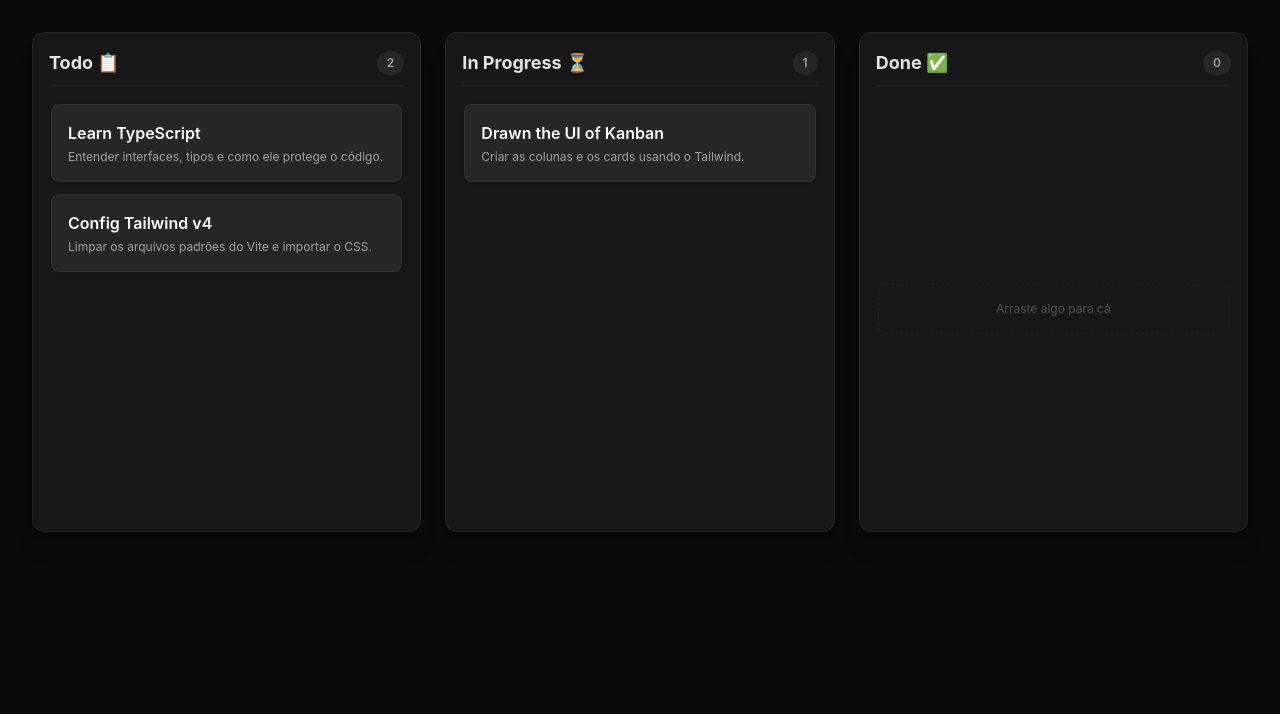
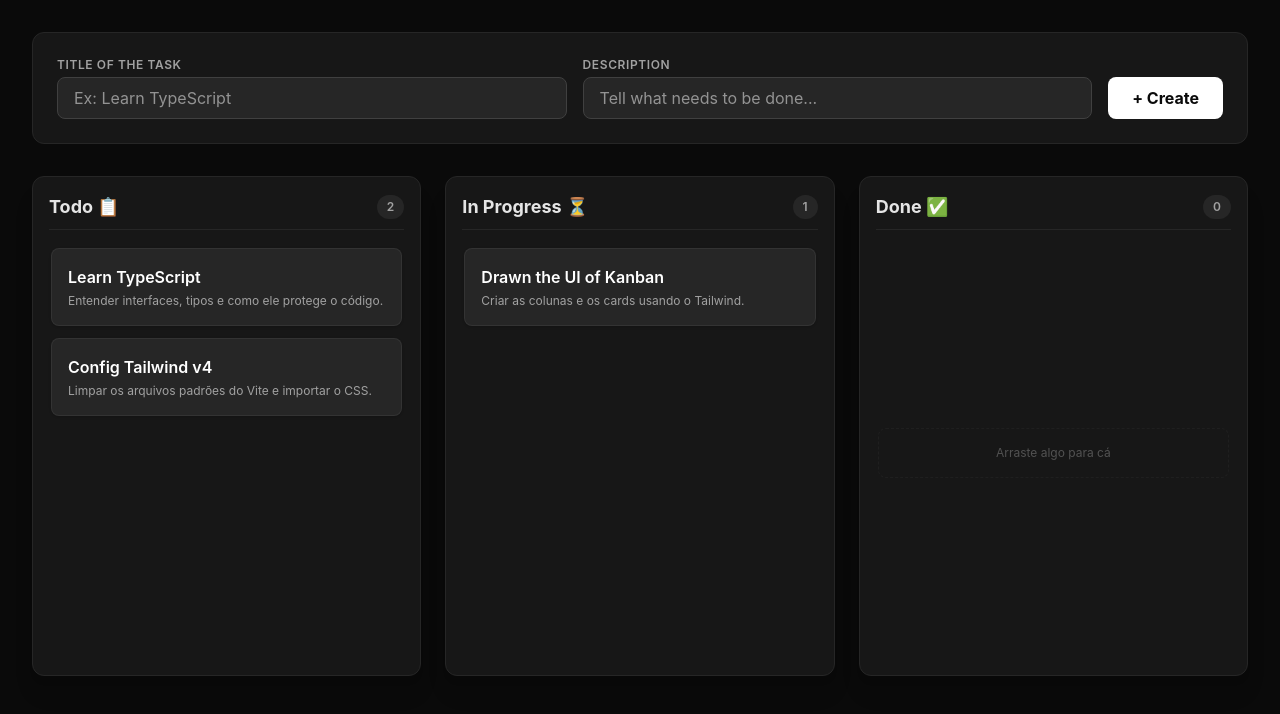
Before and after one commit to daniel27072007/reactive-kanban-board, a React (Vite) app in the folder reactive-kanban/: page / in a window 1280 px wide. Shown: the top 714 px of the page. Built offline with nearby package versions, Linux system fonts and the light colour scheme.

Commit message:
created input to add more cards after

```diff
--- a/reactive-kanban/src/App.tsx
+++ b/reactive-kanban/src/App.tsx
@@ -5,6 +5,8 @@ import type { StateKanban } from "./types.ts"
 import type { DropResult } from "@hello-pangea/dnd"
 
 function App() {
+  const [newTitle, setNewTitle] = useState("")
+  const [newDesciption, setNewDesciption] = useState("")
   const [kanban, setKanban] = useState<StateKanban>(data)
   const arrayColumn = Object.values(kanban)
 
@@ -39,6 +41,44 @@ function App() {
   return (
     <DragDropContext onDragEnd={whenDragging}>
       <div className="min-h-screen bg-neutral-950 text-neutral-100 p-8">
+        <form className="bg-neutral-900 p-6 rounded-xl border border-neutral-800 max-w-7xl mx-auto mb-8 flex flex-col md:flex-row gap-4 items-end">
+
+          {/* Input do Título */}
+          <div className="flex-1 w-full">
+            <label className="block text-xs font-semibold text-neutral-400 mb-1 uppercase tracking-wider">
+              Title of the task
+            </label>
+            <input
+              type="text"
+              value={newTitle}
+              onChange={(e) => setNewTitle(e.target.value)}
+              placeholder="Ex: Learn TypeScript"
+              className="w-full bg-neutral-800 border border-neutral-700 rounded-lg px-4 py-2 text-white focus:outline-none focus:border-neutral-500 transition-colors"
+            />
+          </div>
+
+          {/* Input da Descrição */}
+          <div className="flex-1 w-full">
+            <label className="block text-xs font-semibold text-neutral-400 mb-1 uppercase tracking-wider">
+              Description
+            </label>
+            <input
+              type="text"
+              value={newDesciption}
+              onChange={(e) => setNewDesciption(e.target.value)}
+              placeholder="Tell what needs to be done..."
+              className="w-full bg-neutral-800 border border-neutral-700 rounded-lg px-4 py-2 text-white focus:outline-none focus:border-neutral-500 transition-colors"
+            />
+          </div>
+
+          {/* Botão de Enviar */}
+          <button
+            type="submit"
+            className="bg-white text-neutral-950 font-bold px-6 py-2 rounded-lg hover:bg-neutral-200 transition-colors cursor-pointer w-full md:w-auto h-[42px]"
+          >
+            + Create
+          </button>
+        </form>
         <div className="grid grid-cols-1 md:grid-cols-3 gap-6 max-w-7xl mx-auto items-start">
           {arrayColumn.map((column) => (
 
```
